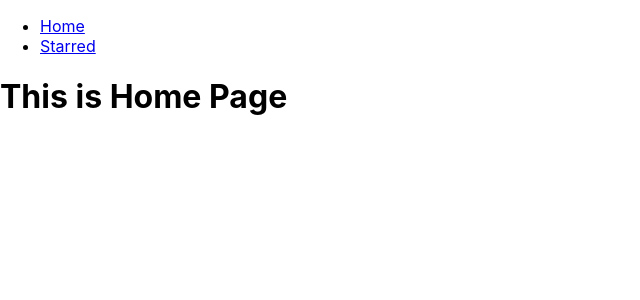
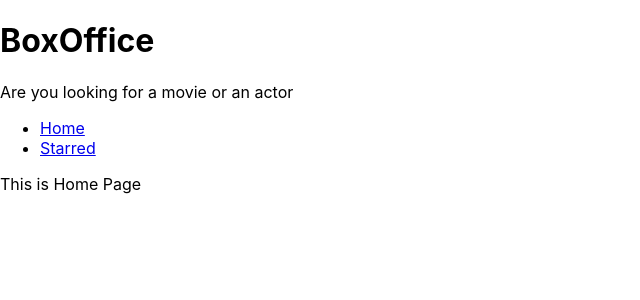
Before and after one commit to JayB172/Box-Office, a React (Create React App) app: page / in a window 1280 px wide. Shown: the top 300 px of the page, without its empty margins (0-640 px from the left). Built offline with nearby package versions, Linux system fonts and the light colour scheme.

Commit message:
Added layout management

```diff
--- a/src/App.js
+++ b/src/App.js
@@ -1,14 +1,12 @@
 import React from "react";
 import { Switch, Route} from "react-router-dom";
-import Navs from "./Components/Navs"
 import Home from "./Pages/Home";
 import Starred from "./Pages/Starred";
 
 function App() {
   return (
     // eslint-disable-next-line react/react-in-jsx-scope
-    <div>
-      <Navs />
+
       <Switch>
       <Route exact path="/">
         <Home />
@@ -17,7 +15,7 @@
         <Starred />
       </Route>
     </Switch>
-    </div>
+
 
   );
 }
--- /dev/null
+++ b/src/Components/MainPageLayout.js
@@ -0,0 +1,16 @@
+import React from 'react';
+import Navs from "./Navs";
+import Title from "./Title"
+
+function MainPageLayout({children}) {
+    return(
+        <div>
+            <Title title="BoxOffice" subtitle="Are you looking for a movie or an actor"/>
+            <Navs />
+            {children}
+        </div>
+    )
+
+}
+
+export default MainPageLayout
--- /dev/null
+++ b/src/Components/Title.js
@@ -0,0 +1,13 @@
+import React from "react";
+
+function Title({title , subtitle}) {
+    return (
+        <div>
+            <h1>{title}</h1>
+            <p>{subtitle}</p>
+        </div>
+
+    )
+}
+
+export default Title;
--- a/src/Pages/Home.js
+++ b/src/Pages/Home.js
@@ -1,9 +1,10 @@
 import React from "react";
+import MainPageLayout from "../Components/MainPageLayout"
 
 function Home() {
     return(
         <div>
-            <h1>This is Home Page</h1>
+            <MainPageLayout>This is Home Page</MainPageLayout>
         </div>
     )
 }
--- a/src/Pages/Starred.js
+++ b/src/Pages/Starred.js
@@ -1,9 +1,10 @@
-import React from 'react'
+import React from 'react';
+import MainPageLayout from "../Components/MainPageLayout";
 
 function Starred() {
     return(
         <div>
-            <h1>This is Starred Page</h1>
+            <MainPageLayout>This is Starred Page</MainPageLayout>
         </div>
     )
 }
```
Also changed, not shown: 1 other file (tests, documents, lock files or other folders).
